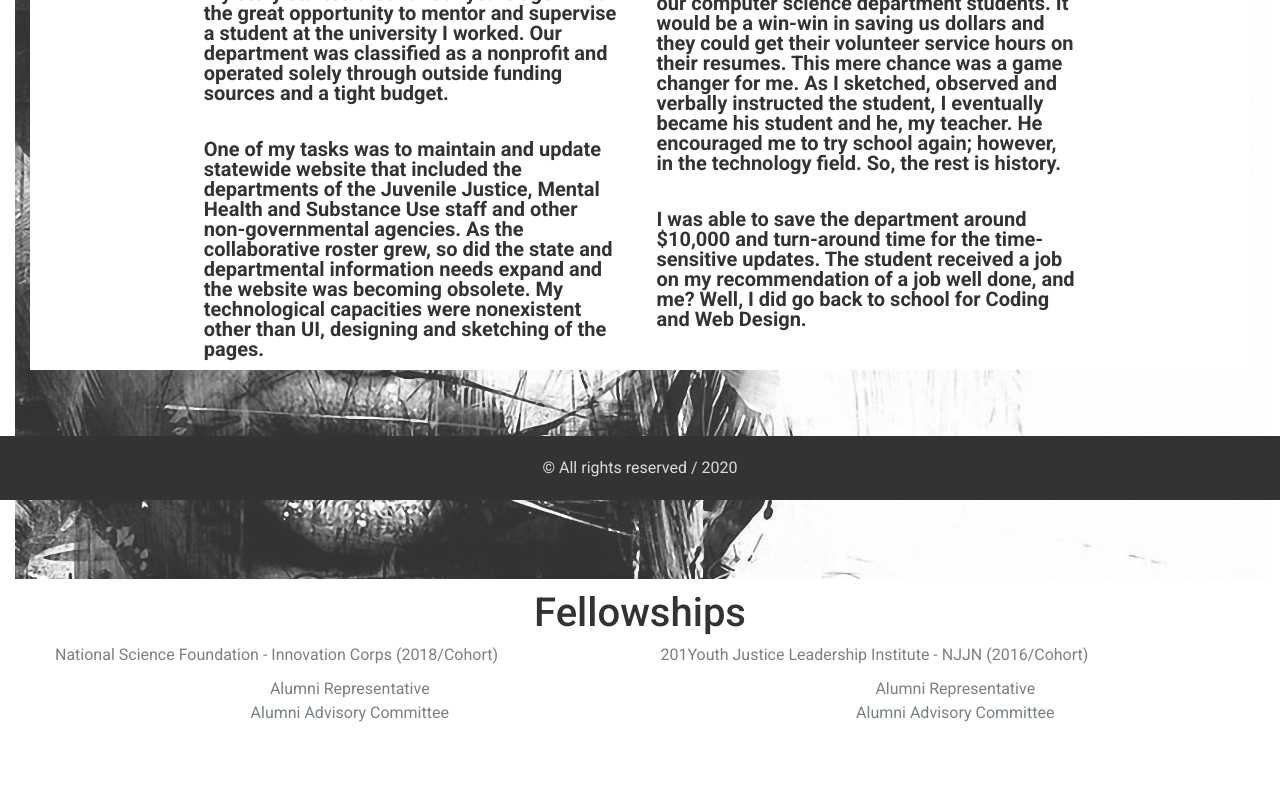
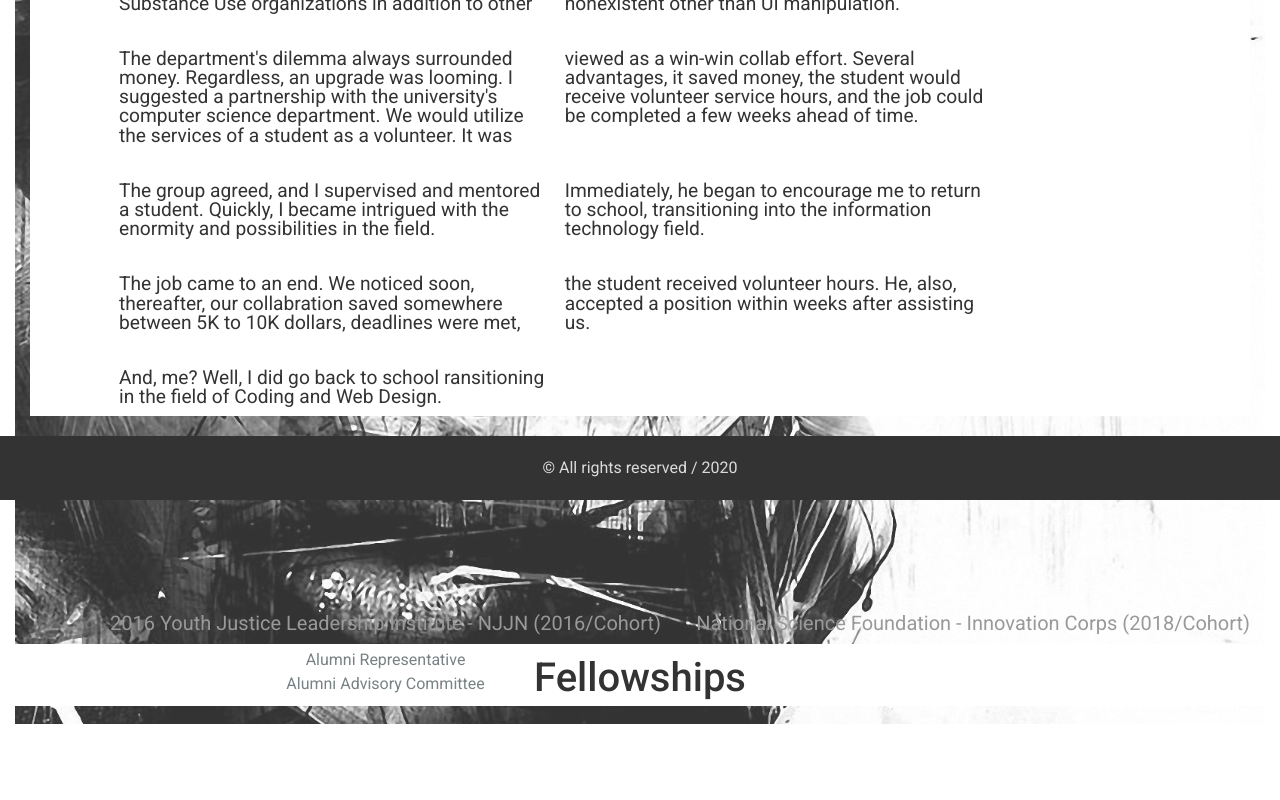
Before and after one commit to scbonner/myportfolio, a React (Create React App) app: page /about in a window 1280 px wide. Shown: the part 300-1100 px from the top of the page. Built offline with nearby package versions, Linux system fonts and the light colour scheme.

Commit message:
"reworking the about page"

```diff
--- a/src/components/About.js
+++ b/src/components/About.js
@@ -15,14 +15,12 @@ const About = () => {
       <div class="container">
         <h1>My Story</h1>
         <div id="col">
-          <p> My story started around four years ago. I had the great opportunity to mentor and supervise a student at the university I worked. Our department was classified as a nonprofit and operated solely through outside funding sources and a tight budget.
-          </p>
-          <p>One of my tasks was to maintain and update statewide website that included the departments of the Juvenile Justice, Mental Health and Substance Use staff and other non-governmental agencies. As the collaborative roster grew, so did the state and departmental information needs expand and the website was becoming obsolete. My technological capacities were nonexistent other than UI, designing and sketching of the pages.
-          </p>
-          <p>To save money, I suggested a partnership with our computer science department students. It would be a win-win in saving us dollars and they could get their volunteer service hours on their resumes. This mere chance was a game changer for me. As I sketched, observed and verbally instructed the student, I eventually became his student and he, my teacher. He encouraged me to try school again; however, in the technology field.  So, the rest is history.
-          </p>
-          <p>I was able to save the department around $10,000 and turn-around time for the time-sensitive updates. The student received a job on my recommendation of a job well done, and me? Well, I did go back to school for Coding and Web Design.
-          </p>
+          <p> About four years ago, I had the great opportunity to supervise and mentor a student at the university I worked. The department I was affliated with was classified as a nonprofit. Funding was solely based on outside grant funding.</p>
+          <p>One of my tasks was to monitor and update a statewide collaborative website that included the the Juvenile Justice, Mental Health and Substance Use organizations in addition to other non-government agencies. As the collaborative roster expanded, so did the need to keep the site as current as possible. My digital capacity was nonexistent other than UI manipulation.</p>
+          <p>The department's dilemma always surrounded money. Regardless, an upgrade was looming. I suggested a partnership with the university's computer science department. We would utilize the services of a student as a volunteer. It was viewed as a win-win collab effort. Several advantages, it saved money, the student would receive volunteer service hours, and the job could be completed a few weeks ahead of time.</p>
+          <p>The group agreed, and I supervised and mentored a student. Quickly, I became intrigued with the enormity and possibilities in the field. Immediately, he began to encourage me to return to school, transitioning into the information technology field.</p>
+          <p>The job came to an end. We noticed soon, thereafter, our collabration saved somewhere between 5K to 10K dollars, deadlines were met, the student received volunteer hours. He, also, accepted a position within weeks after assisting us.</p>
+          <p>And, me? Well, I did go back to school ransitioning in the field of Coding and Web Design.</p>
         </div>
         </div>
       </div>
@@ -30,21 +28,23 @@ const About = () => {
     <div className="container">
         <h1>Fellowships</h1>
         <div className="col-fellow">
-        <div>National Science Foundation - Innovation Corps (2018/Cohort)
+        <div>
+        <p>2016 Youth Justice Leadership Institute - NJJN (2016/Cohort)</p>
         <ul>
             <li>Alumni Representative</li>
             <li>Alumni Advisory Committee</li>
           </ul>
-        <div>201Youth Justice Leadership Institute - NJJN (2016/Cohort)
-          <ul>
-            <li>Alumni Representative</li>
-            <li>Alumni Advisory Committee</li>
-          </ul>
+        </div>
+        <div>
+        <p>National Science Foundation - Innovation Corps (2018/Cohort)</p>
         </div>
         </div>
         </div>
         </div>
-        </div>
+
+
+
+
 
 
 
--- a/src/components/Header.js
+++ b/src/components/Header.js
@@ -15,7 +15,6 @@ const Header = () => {
           <li><NavLink to="/about">About</NavLink></li>
           <li><NavLink to="/projects">Projects</NavLink></li>
           <li><NavLink to="/contact">Contact</NavLink></li>
-          <li><NavLink to="/contact">Test</NavLink></li>
         </ul>
     </header>
 
--- a/src/components/Home.js
+++ b/src/components/Home.js
@@ -9,7 +9,7 @@ const Home = () => {
       <div className="home-pic">
         <img className="home-img" src = {Photo} alt="profile pic"></img>
         <div className="text">
-          <p>Hi. I'm Sadric, pronounced as (Say-drick). However, most people get it confused with Cedric, and that's okay. I promise my last name is much easier. So have you heard of bonbons, the small sweet confection cakes? Well, the first syllable of my last name is pronounced the same way. Instead of bonbon, it's (Bon-ner). See, that wasn't so hard.</p>
+          <p>Hi. I'm Sadric Bonner, pronounced as (Say-drick). However, most people get it confused with Cedric, and that's okay. I promise my last name is much easier. So have you heard of bonbons, the small sweet confection cakes? Well, the first syllable of my last name is pronounced the same way. Instead of bonbon, it's (Bon-ner). See, that wasn't so hard.</p>
           <p>I consider myself as a life-learner, and I'm very creative at designing knitting, crocheting, painting, dance and so forth. As you continue to view my portfolio you will get to see the professional and digital side of my creativity.  </p>
           <p>The backdrop in designing this portifolio, was to keep it's design simple and focus on "My Story" and "Projects" developed. So continue to move forward and view the rest of the file. And if you would like to contact me, a form is provided for you to enter your information.</p>
         </div>
--- a/src/css/courses.css
+++ b/src/css/courses.css
@@ -83,6 +83,10 @@ button {
     opacity: 1;
     left: 0;
   }
+}
+
+.letters {
+  margin-top: 0;
 }
 
 .course {
--- a/src/css/index.css
+++ b/src/css/index.css
@@ -43,8 +43,6 @@ a {
   /* font-weight: ; */
 }
 
-
-
 .navbar__title {
   margin-right: auto;
   font-size: 175%;
@@ -65,8 +63,8 @@ a {
   background-image: url(../image/blackwhiteperson.jpg);
   color: black;
   background-size: cover;
-  font-weight: bold;
-  height: 100vh;
+  /* font-weight: bold; */
+  height: 100%;
   width: 100%;
   min-width: 100%;
   min-height: 100%;
@@ -74,7 +72,7 @@ a {
 }
 
 .home-img {
-  background-image: url(../image/okayokay.jpg);
+  background-image: url(../image/mypic.jpg);
   margin-top: 5%;
   margin-left: 45%;
   width: 15%;
@@ -87,14 +85,6 @@ a {
 form-group {
   position: center;
 
-  /* top: 0;
-  right: 0;
-  bottom: 20px;
-  left: 0;
-  width: 100px;
-  height: 100px;
-  background-color: #ccc;
-  border-radius: 3px; */
 }
 
 .card-body h2 {
@@ -117,18 +107,20 @@ form-group {
 }
 
 
-.container #col {
+.container #col p {
+  column-count:2;
   color: black;
-  font-weight: bold;
+  font-size: 1.5em;
 }
 
 .container h1 {
   margin-top: 20px;
+
 }
 
 .container h2 {
   font-size: 1.3em;
-  text-align: center;
+  /* text-align: center; */
   padding-top: 15px;
   color: black;
 
@@ -142,35 +134,41 @@ form-group {
 
 
 #col {
-  column-count: 2;
-  border-radius: .9em;
   width: 75%;
   max-width: 900px;
-  margin: auto;
+  margin-left: 5em;
+  margin-right: 5em;
+  /* justify-content: space-between; */
   font: .8em/1 Arial, Helvetica, sans-serif;
 }
 
 #col p {
-  font-size-adjust: 20px;
+  font-size-adjust: 10px;
   color: black;
   padding: 10px;
   margin-top: .5em;
 
 }
 
-
-
-.col-fellow {
+ .col-fellow {
   margin-top: 1em;
-  column-count: 2;
   margin-bottom: 5em;
-  margin-left: 25px;
+  margin-left: 5em;
+  display: flex;
+  justify-content: space-between;
 
 }
 
-.container .repeat  {
+.col-fellow p {
+  margin-bottom: 0;
+}
+
+.vol {
+  display: flex;
+}
+/* .container .repeat  {
   background-color: white;
-}
+}  */
 
 h2 {
   color: #404040;
@@ -233,23 +231,20 @@ button {
 .container {
   margin-top: 0;
   max-width: 100%;
-  max-height: 80%;
-  margin-bottom: 40px;
+  max-height: 75%;
+  margin-bottom: 20%;
   background: white;
   /* overflow: hidden; */
 }
 
 .container h1 {
-  margin-top:-1em;
-  margin-bottom: -.5em;
-  /* color: lightgrey; */
+
+  margin-top: -2em;
+  margin-bottom: -3em;
+
 }
 
-/* .container {
-  margin-top: 20px;
-  border: 10px black;
 
-} */
 .card{
   /* background: blue; */
   display: inline-block;
--- a/src/css/style.css
+++ b/src/css/style.css
@@ -84,6 +84,10 @@ nav .nav-wrapper {
 
   .row {
     margin-top: 0px;
+  }
+
+  .row p {
+    margin-left: 30px;
   }
 
   img {
```
